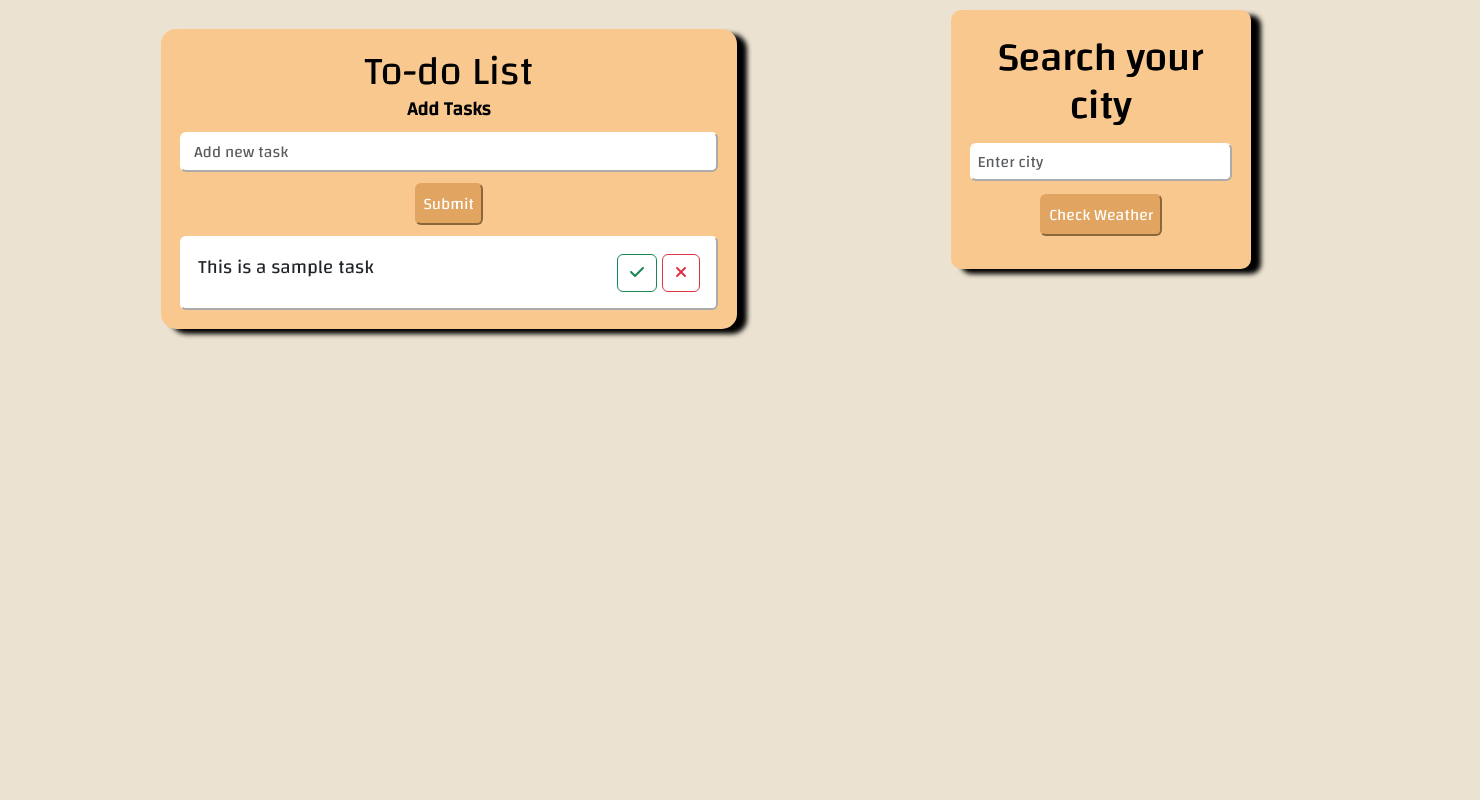
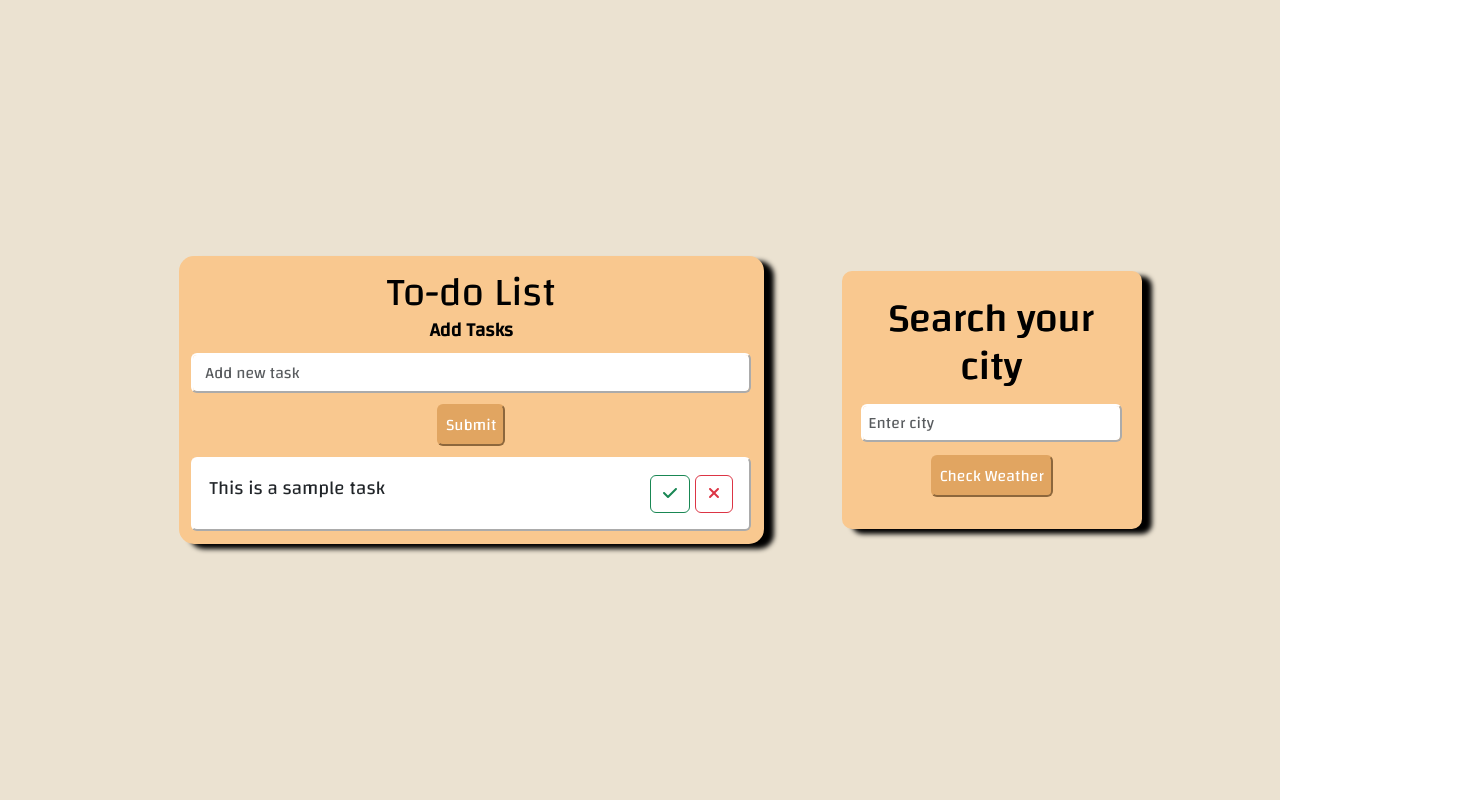
Before and after one commit to shuhsuan/to-do-list, a React (Create React App) app: page / in a window 1280 px wide. Shown: the whole page, 1480 px wide, since content can reach past the window. Built offline with nearby package versions, Linux system fonts and the light colour scheme; no server answers.

Commit message:
more reponsive and better positioning

```diff
--- a/src/App.css
+++ b/src/App.css
@@ -1,64 +1,64 @@
 .App {
   text-align: center;
   background-color: rgb(235, 226, 209);
-  min-height: 100vh;
-  min-width: 185vh;
   font-family: Changa, sans-serif;
-  overflow: hidden;
+  overflow-y: auto;
+  overflow-x: hidden;
+  display: grid;
 }
 
 .App-header {
-  display: inline-block;
-  flex-direction: column;
+  display: flex;
+  flex-direction: row;
   align-items: center;
-  justify-content: center;
+  justify-content: center safe;
   font-size: calc(3px + 2vmin);
   color: black;
   position: relative;
   margin: auto;
+  min-height: 100vh;
+  min-width: 150px;
+  grid-template-rows: 40vw 10vw;
+  gap: 2em;
 }
 
-#form{
-  width: 45vw;
-  right: 25vw;
-  position: relative;
+#form {
   background: rgb(249, 200, 143);
+  width: 50vw;
   border-radius: 15px;
-  padding: 1.5vw;
-  margin: 5%;
+  padding: 1vw;
+  margin: 4%;
   box-shadow: 10px 5px 5px black;
   min-width: 350px;
+  grid-column: span 2;
 }
 
-.todo{
+.todo {
   display: flex;
   word-wrap: break-word;
 }
 
-.buttons{
+.buttons {
   margin-left: auto;
   flex-direction: row;
 }
 
-#weather{
-  position: relative;
-width: 20vw;
-left: 39vw;
-bottom: 43.5vh;
+#weather {
   background: rgb(249, 200, 143);
+  right: 10%;
   padding: 1.5vw;
   border-radius: 10px;
   box-shadow: 10px 5px 5px black;
- min-width: 300px;
+  min-width: 200px;
 }
 
-#weatherCard{
+#weatherCard {
   display: flex;
   justify-content: center;
   align-items: center;
 }
 
-#todobutt{
+#todobutt {
   padding: 7px;
   margin: 2%;
   width: auto;
@@ -68,23 +68,31 @@ bottom: 43.5vh;
   border-width: 2px;
 }
 
-#textbox{
+#textbox {
   border-style: outset;
   border-color: rgb(255, 255, 255);
   border-width: 2px;
   white-space: nowrap;
 }
 
-#task{
+#task {
   border-style: outset;
   border-color: rgb(255, 255, 255);
   border-width: 2px;
   white-space: nowrap;
 }
 
-@media screen and (max-width: 480px)
-{
-  #form, #weather{
-    flex-direction: row;
+@media screen and (max-width: 700px) {
+  #weather{
+    position: none;
+
+  }
+  #form{
+    position: none;
+  }
+  .App-header{
+    flex-direction: column;
+    justify-content: center;
+    align-items: center;
   }
 }
--- a/src/App.js
+++ b/src/App.js
@@ -11,7 +11,7 @@ import WeatherCard from './weathercard'
 function Todo({index, todo, markTodo, removeTodo}) { //handles the mark and remove function buttons
   return(
     <div className="todo">
-      <span style={{ textDecoration: todo.isDone? "line-through" : ""}}>{todo.text}</span>
+      <span id="taskText" style={{ textDecoration: todo.isDone? "line-through" : ""}}>{todo.text}</span>
       <div className="buttons">
         <Button aria-label="mark-done" id="mark done" variant="outline-success" onClick={() => markTodo(index)}><FontAwesomeIcon icon={faCheck} /></Button>{' '}
         <Button aria-label="delete" id="remove task" variant="outline-danger" onClick={() => removeTodo(index)}><FontAwesomeIcon icon={faXmark} /></Button>
```
Lines whose indentation alone changed are shown as unchanged.
